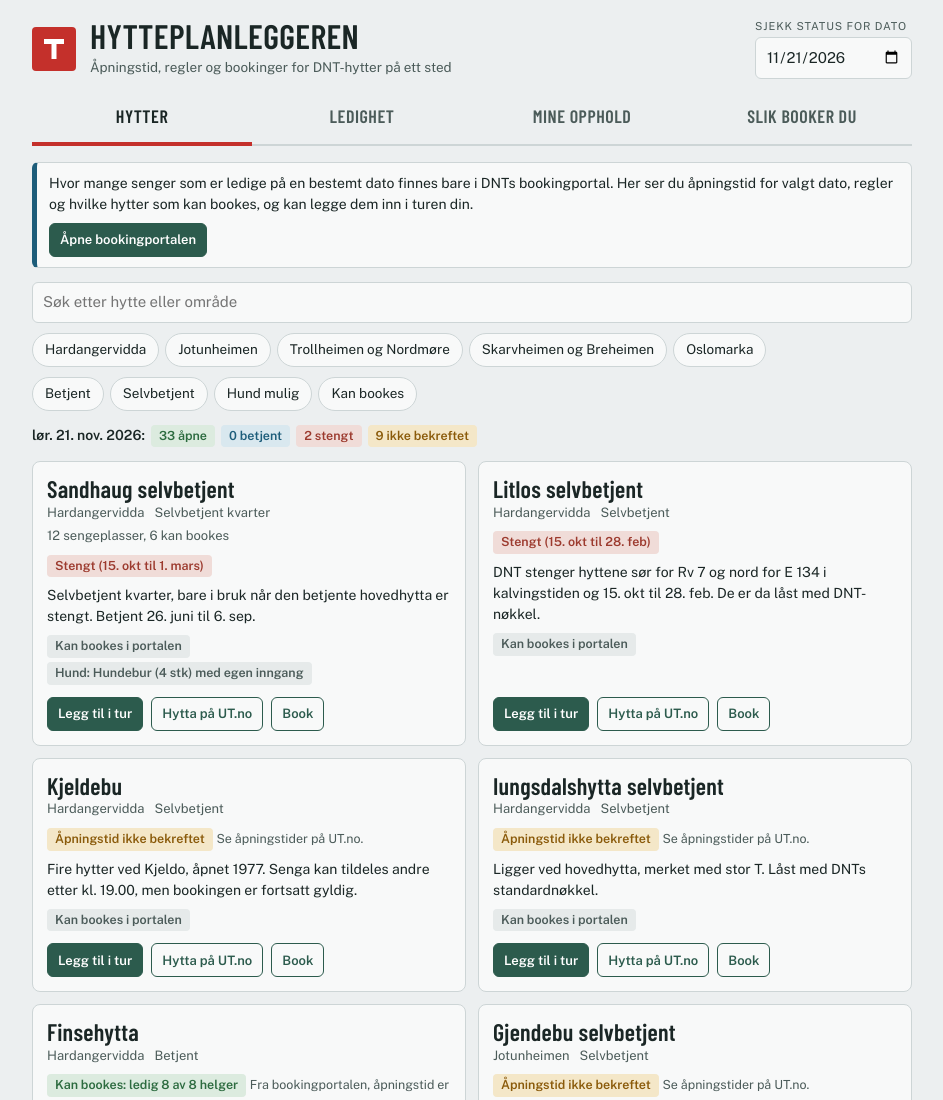
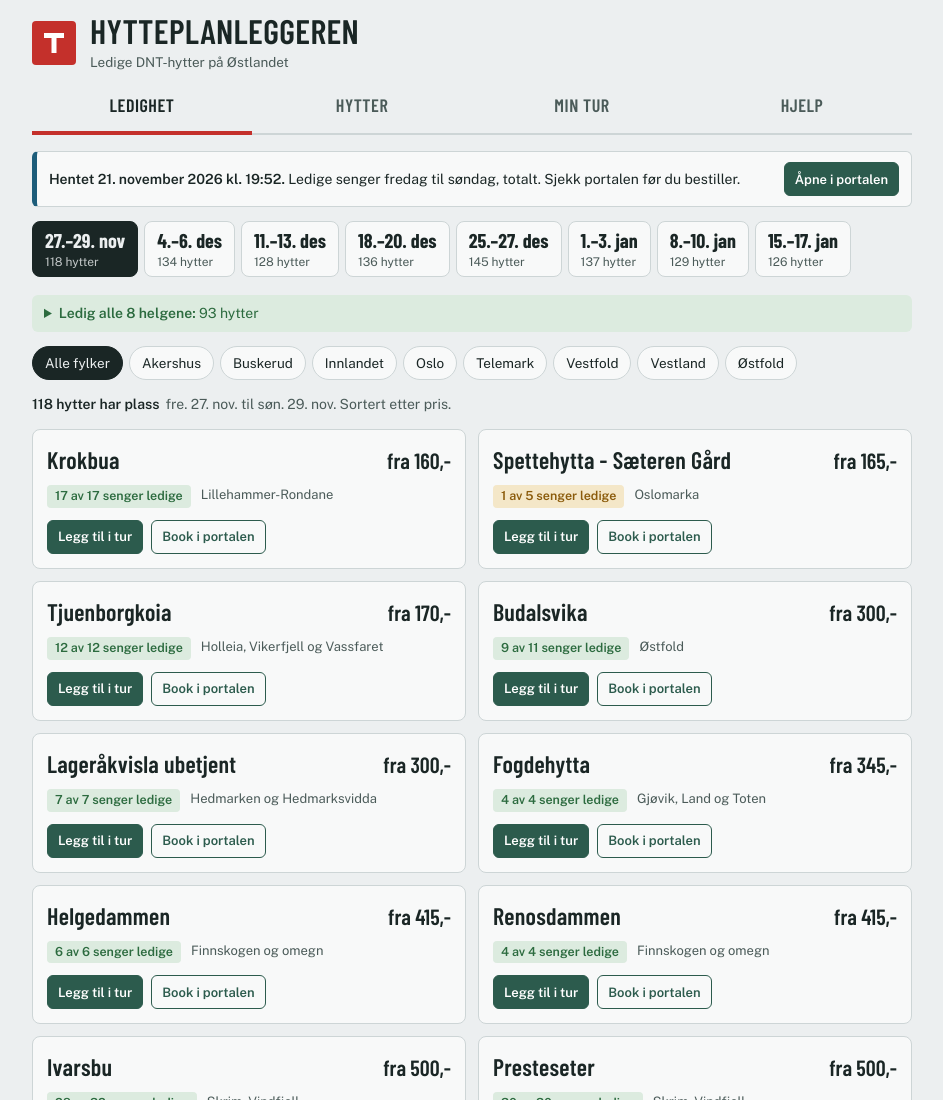
Before and after one commit to pc522/hytteplanlegger, a plain HTML site: page index.html in a window 1280 px wide. Shown: the top 1100 px of the page, without its empty margins (168-1111 px from the left). Drawn offline with nearby package versions, Linux system fonts and the light colour scheme.

Commit message:
Forenkle appen: Ledighet først, kortere faner, kompakt info og sammenleggbar liste
Co-Authored-By: Claude Sonnet 5.5 <noreply@anthropic.com>
Claude-Session: https://claude.ai/code/session_01AtYPUnZyYUGhTcg8ZaKiKc

```diff
--- a/index.html
+++ b/index.html
@@ -50,7 +50,7 @@ button, input, select { font: inherit; color: inherit; }
 a { color: var(--forest); }
 :focus-visible { outline: 3px solid var(--forest); outline-offset: 2px; border-radius: 4px; }
 
-header.top { display: flex; gap: 14px; align-items: center; padding-block: 18px 12px; flex-wrap: wrap; }
+header.top { display: flex; gap: 14px; align-items: center; padding-block: 14px 8px; flex-wrap: wrap; }
 .tmark { width: 44px; height: 44px; flex: none; background: var(--tmark); color: #fff; display: grid; place-items: center; border-radius: 4px; }
 .titlebox { flex: 1 1 200px; min-width: 0; }
 h1 { font-size: 34px; line-height: 1; text-transform: uppercase; overflow-wrap: anywhere; }
@@ -135,7 +135,10 @@ body::before { content: ""; position: fixed; inset: 0 0 auto; height: env(safe-a
 .guide h2 { font-size: 24px; }
 .src { font-size: 12.5px; color: var(--ink-2); }
 footer { margin-top: 28px; font-size: 12.5px; color: var(--ink-2); border-top: 1px solid var(--line); padding-top: 10px; }
-.weeks { display: flex; gap: 6px; flex-wrap: wrap; }
+.weeks { display: flex; gap: 6px; flex-wrap: nowrap; overflow-x: auto; padding-bottom: 4px; scrollbar-width: thin; }
+.week { flex: 0 0 auto; }
+.notice.slim { display: flex; gap: 10px; align-items: center; justify-content: space-between; flex-wrap: wrap; }
+.notice.slim span { flex: 1 1 200px; }
 .week { border: 1px solid var(--line); background: var(--surface); border-radius: 8px; padding: 6px 12px; cursor: pointer; min-height: 44px; text-align: left; line-height: 1.2; }
 .week .wd { font-family: var(--font-display); font-size: 20px; font-weight: 700; display: block; }
 .week .wn { font-size: 12px; color: var(--ink-2); }
@@ -144,8 +147,10 @@ footer { margin-top: 28px; font-size: 12.5px; color: var(--ink-2); border-top: 1
 .price { font-family: var(--font-display); font-size: 22px; font-weight: 600; }
 .avrow { display: flex; justify-content: space-between; align-items: baseline; gap: 8px; flex-wrap: wrap; }
 .always { background: var(--ok-bg); color: var(--ok); border-radius: 6px; padding: 8px 12px; font-size: 14px; }
+.always summary { cursor: pointer; }
+.always p { margin: 8px 0 0; }
 [hidden] { display: none !important; }
-@media (max-width: 480px) { .tab { font-size: 15px; padding: 12px 2px; letter-spacing: 0; } h1 { font-size: 30px; } .stop { grid-template-columns: 62px minmax(0, 1fr); } .gap { padding-left: 74px; } }
+@media (max-width: 480px) { .tab { font-size: 15px; padding: 12px 2px; letter-spacing: 0; } h1 { font-size: 22px; letter-spacing: 0; overflow-wrap: normal; } .stop { grid-template-columns: 62px minmax(0, 1fr); } .gap { padding-left: 74px; } }
 @media (prefers-reduced-motion: reduce) { * { scroll-behavior: auto !important; transition: none !important; } }
 </style>
 </head>
@@ -155,19 +160,19 @@ footer { margin-top: 28px; font-size: 12.5px; color: var(--ink-2); border-top: 1
     <div class="tmark" aria-hidden="true"><svg width="26" height="26" viewBox="0 0 26 26"><rect x="3" y="3" width="20" height="5" fill="currentColor"/><rect x="10.5" y="3" width="5" height="20" fill="currentColor"/></svg></div>
     <div class="titlebox">
       <h1>Hytteplanleggeren</h1>
-      <div class="sub">Åpningstid, regler og bookinger for DNT-hytter på ett sted</div>
+      <div class="sub">Ledige DNT-hytter på Østlandet</div>
     </div>
-    <div class="datebox">
+    <div class="datebox" id="dateBox">
       <label for="checkDate">Sjekk status for dato</label>
       <input type="date" id="checkDate">
     </div>
   </header>
 
   <nav class="tabs" role="tablist" aria-label="Visninger">
+    <button class="tab" role="tab" id="tab-ledighet" data-tab="ledighet">Ledighet</button>
     <button class="tab" role="tab" id="tab-hytter" data-tab="hytter">Hytter</button>
-    <button class="tab" role="tab" id="tab-ledighet" data-tab="ledighet">Ledighet</button>
-    <button class="tab" role="tab" id="tab-opphold" data-tab="opphold">Mine opphold<span class="count" id="stopCount" hidden></span></button>
-    <button class="tab" role="tab" id="tab-guide" data-tab="guide">Slik booker du</button>
+    <button class="tab" role="tab" id="tab-opphold" data-tab="opphold">Min tur<span class="count" id="stopCount" hidden></span></button>
+    <button class="tab" role="tab" id="tab-guide" data-tab="guide">Hjelp</button>
   </nav>
 
   <main>
@@ -366,7 +371,7 @@ footer { margin-top: 28px; font-size: 12.5px; color: var(--ink-2); border-top: 1
     return st;
   }
   function isBookable(c) { if (c.book === true) return true; var li = liveInfo(c); return !!(li && li.bookable === true); }
-  var state = { ledArea: "", tab: "hytter", week: 0, date: TODAY, q: "", areas: {}, kinds: {}, dog: false, book: false, stops: [], form: { cabin: "", trip: "Min tur", date: TODAY, nights: 1, guests: 2 }, stored: false, loadErr: "" };
+  var state = { ledArea: "", tab: "ledighet", week: 0, date: TODAY, q: "", areas: {}, kinds: {}, dog: false, book: false, stops: [], form: { cabin: "", trip: "Min tur", date: TODAY, nights: 1, guests: 2 }, stored: false, loadErr: "" };
   var col = null;
 
   function esc(s) { return String(s == null ? "" : s).replace(/[&<>"']/g, function (ch) { return { "&": "&amp;", "<": "&lt;", ">": "&gt;", '"': "&quot;", "'": "&#39;" }[ch]; }); }
@@ -399,7 +404,7 @@ footer { margin-top: 28px; font-size: 12.5px; color: var(--ink-2); border-top: 1
     var list = CABINS.filter(cabinMatches);
     var counts = { open: 0, staffed: 0, closed: 0, unknown: 0, neutral: 0 };
     list.forEach(function (c) { var k = effStatus(c, state.date).kind; counts[k] = (counts[k] || 0) + 1; });
-    var html = '<div class="notice"><p>Hvor mange senger som er ledige på en bestemt dato finnes bare i DNTs bookingportal. Her ser du åpningstid for valgt dato, regler og hvilke hytter som kan bookes, og kan legge dem inn i turen din.</p><div class="row"><a class="btn small" href="' + BOOKING_URL + '" target="_blank" rel="noopener">Åpne bookingportalen</a></div></div>';
+    var html = '';
     html += '<div class="filters"><input type="search" id="q" placeholder="Søk etter hytte eller område" aria-label="Søk etter hytte eller område" value="' + esc(state.q) + '">';
     html += '<div class="chips" aria-label="Område">' + AREAS.map(function (a) { return chip(a, a, !!state.areas[a], "area"); }).join("") + "</div>";
     html += '<div class="chips" aria-label="Filtre">' + chip("betjent", "Betjent", !!state.kinds.betjent, "kind") + chip("selv", "Selvbetjent", !!state.kinds.selv, "kind") + chip("dog", "Hund mulig", state.dog, "dog") + chip("book", "Kan bookes", state.book, "book") + "</div></div>";
@@ -430,8 +435,11 @@ footer { margin-top: 28px; font-size: 12.5px; color: var(--ink-2); border-top: 1
     if (!AVAIL) return '<div class="empty"><h2>Ledighet er ikke lastet</h2><p>Fant ikke data/ledighet.json. Last siden på nytt, eller åpne bookingportalen direkte.</p><a class="btn" href="' + BOOKING_URL + '" target="_blank" rel="noopener">Åpne bookingportalen</a></div>';
     if (!liveWeeks().length) return '<div class="empty"><h2>Ingen kommende helger</h2><p>Alle helgene i øyeblikksbildet er passert. Åpne bookingportalen for oppdatert ledighet.</p><a class="btn" href="' + BOOKING_URL + '" target="_blank" rel="noopener">Åpne bookingportalen</a></div>';
     var w = liveWeeks()[state.week] || liveWeeks()[0];
-    var html = '<div class="notice"><p><strong>Øyeblikksbilde fra bookingportalen, hentet ' + esc(AVAIL.fetched) + ".</strong> " + esc(AVAIL.omrader ? AVAIL.omrader.join(", ") : AVAIL.area) + ", fredag til søndag (2 netter). " + (AVAIL.guests ? "Bare hytter med plass til " + AVAIL.guests + " gjester er med. " : "Viser ledige senger totalt, uavhengig av gjestetall. ") + "Ledighet endres hele tiden, så sjekk i portalen før du bestiller.</p>" +
-      '<div class="row"><a class="btn small" href="' + portalUrl(w) + '" target="_blank" rel="noopener">Åpne denne helgen i portalen</a></div></div>';
+    var html = "";
+    var ageDays = AVAIL.hentet ? Math.floor((Date.now() - new Date(AVAIL.hentet).getTime()) / 864e5) : 0;
+    if (ageDays >= 2) html += '<div class="notice warn"><p><strong>Dataene er ' + ageDays + ' dager gamle.</strong> Den automatiske oppdateringen har ikke gått som den skal. Sjekk portalen før du planlegger.</p></div>';
+    html += '<div class="notice slim"><span><strong>Hentet ' + esc(AVAIL.fetched) + ".</strong> Ledige senger fredag til søndag, totalt. Sjekk portalen før du bestiller.</span>" +
+      '<a class="btn small" href="' + portalUrl(w) + '" target="_blank" rel="noopener">Åpne i portalen</a></div>';
     html += '<div class="weeks" role="group" aria-label="Helg">' + liveWeeks().map(function (x, i) {
       var d1 = parse(x.from), d2 = parse(x.to);
       var label = d1.getDate() + ".–" + d2.getDate() + ". " + d2.toLocaleDateString("nb-NO", { month: "short" }).replace(".", "");
@@ -441,12 +449,12 @@ footer { margin-top: 28px; font-size: 12.5px; color: var(--ink-2); border-top: 1
     var all = liveWeeks()[0].rows.map(function (r) { return r.id; }).filter(function (id) {
       return liveWeeks().every(function (x) { return x.rows.some(function (r) { return r.id === id; }); });
     });
-    if (all.length) html += '<div class="always"><strong>Ledig alle ' + liveWeeks().length + " helgene:</strong> " + all.map(function (id) { return esc((byId[id] || {}).name || id); }).join(", ") + ".</div>";
+    if (all.length) html += '<details class="always"><summary><strong>Ledig alle ' + liveWeeks().length + " helgene:</strong> " + all.length + " hytter</summary><p>" + all.map(function (id) { return esc((byId[id] || {}).name || id); }).join(", ") + ".</p></details>";
 
     var areas = []; w.rows.forEach(function (r) { if ((r.county || r.area) && areas.indexOf(r.county || r.area) < 0) areas.push(r.county || r.area); });
     if (areas.length > 1) html += '<div class="chips" role="group" aria-label="Område">' + [""].concat(areas.sort()).map(function (a) { return '<button class="chip" type="button" data-ledarea="' + esc(a) + '" aria-pressed="' + ((state.ledArea || "") === a ? "true" : "false") + '">' + esc(a || "Alle fylker") + "</button>"; }).join("") + "</div>";
     var rows = w.rows.filter(function (r) { return !state.ledArea || (r.county || r.area) === state.ledArea; }).sort(function (a, b) { return (a.price || 1e9) - (b.price || 1e9) || (a.name < b.name ? -1 : 1); });
-    html += '<div class="summary"><strong style="color:var(--ink)">' + rows.length + " hytter har plass</strong> " + esc(fmtDate(w.from)) + " til " + esc(fmtDate(w.to)) + ". Sortert etter pris.</div>";
+    html += '<div class="summary"><strong style="color:var(--ink)">' + rows.length + " hytter har plass</strong> " + esc(fmtDate(w.from)) + " til " + esc(fmtDate(w.to)) + " Sortert etter pris.</div>";
     html += '<div class="cards">' + rows.map(function (r) {
       var beds = r.total ? r.free + " av " + r.total + " senger ledige" : "Hele hytta kan bookes";
       return '<article class="card"><div class="avrow"><h3>' + esc(r.name) + '</h3>' + (r.price ? '<span class="price">fra ' + kr(r.price) + "</span>" : "") + "</div>" +
@@ -563,6 +571,7 @@ footer { margin-top: 28px; font-size: 12.5px; color: var(--ink-2); border-top: 1
     panels.opphold.innerHTML = state.tab === "opphold" ? renderOpphold() : "";
     panels.guide.innerHTML = state.tab === "guide" ? renderGuide() : "";
     Object.keys(panels).forEach(function (k) { panels[k].hidden = k !== state.tab; });
+    var db = document.getElementById("dateBox"); if (db) db.hidden = state.tab !== "hytter";
     document.querySelectorAll(".tab").forEach(function (b) { b.setAttribute("aria-selected", b.dataset.tab === state.tab ? "true" : "false"); });
     var n = state.stops.filter(function (s) { return s.status !== "Avbestilt" && addDays(s.date, s.nights) > TODAY; }).length, cnt = document.getElementById("stopCount");
     cnt.hidden = !n; cnt.textContent = n;
```
